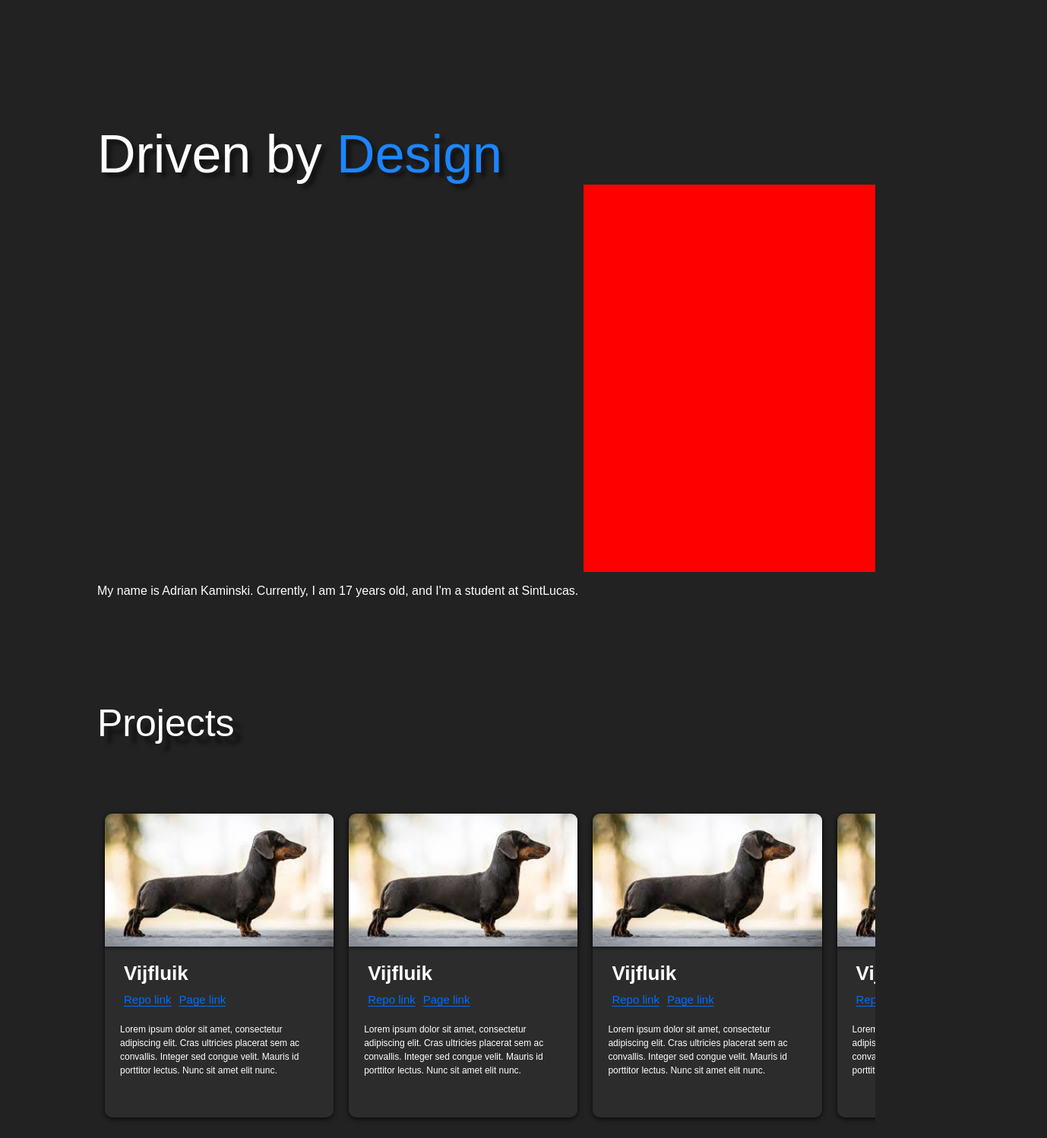
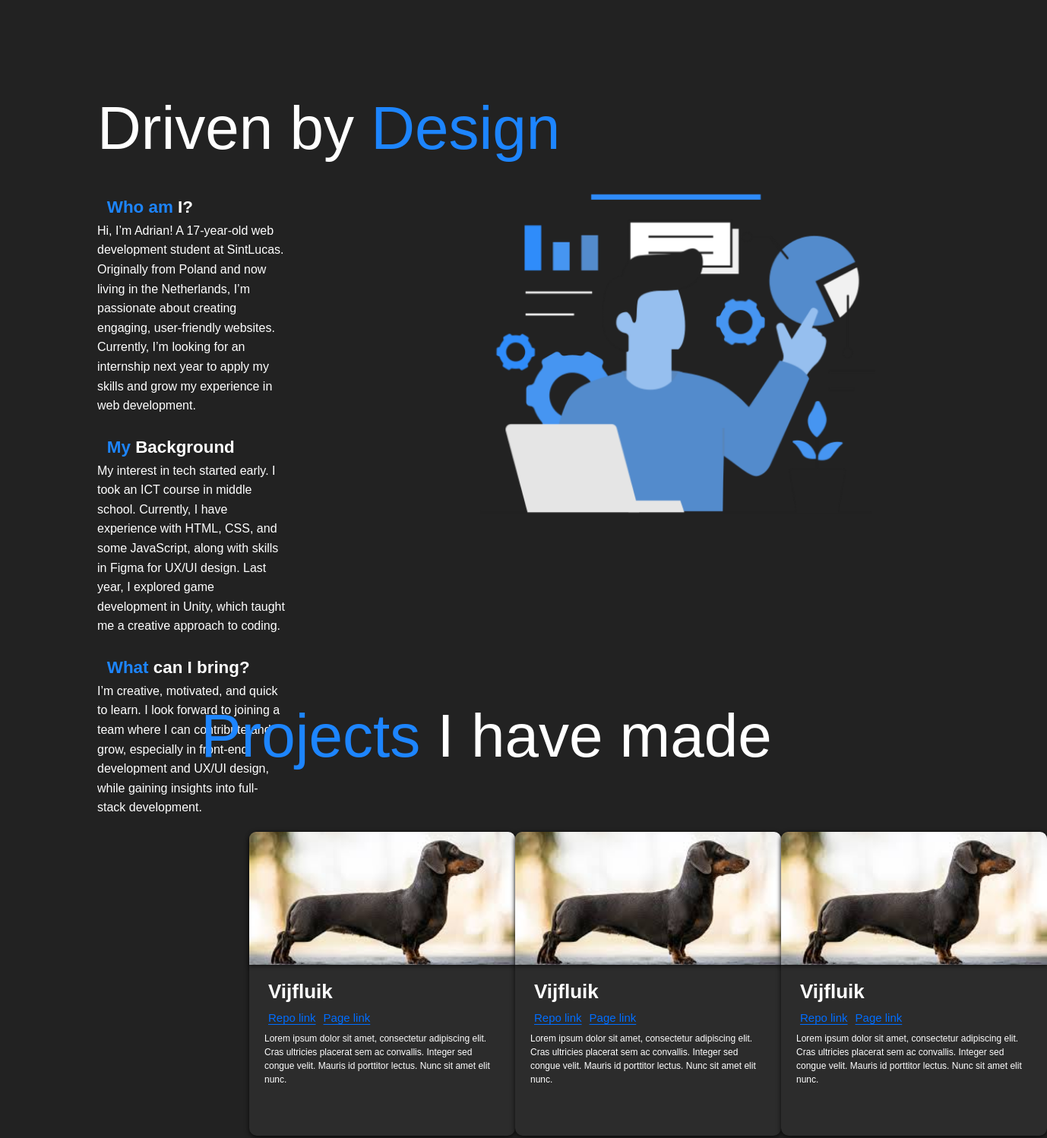
Before and after one commit to akaminski07/Portfolio, a plain HTML site: page index.html in a window 1280 px wide. Shown: the part 970-2468 px from the top of the page at 76% size, 1378 px wide, since content can reach past the window. Drawn offline with Linux system fonts and the light colour scheme; a web font is replaced by a local one.

Commit message:
Finished About Page, updated Projects

```diff
--- a/css/style.css
+++ b/css/style.css
@@ -22,21 +22,43 @@ body {
     align-items: flex-start; /* Align text to the left */
 }
 
+.aboutContainer{
+    display: flex;
+    align-items: flex-start;
+    gap: 20vw;
+    margin-top: 5vh;
+}
+
 .myNameIs{
     font-size: 2.5rem;
     text-shadow: 4px 4px 5px rgba(0, 0, 0, 0.5);
 }
 
-.bigText {
-    font-size: 90px;
+.homeTitle {
+    font-size: 80px;
     text-shadow: 6px 6px 5px rgba(0, 0, 0, 0.5);
     height: fit-content;
+    margin-left: 3vw;
 }
 
-.about .bigText {
-    margin-top: 20vh;
-    font-size: 70px;
+.aboutTitle {
+    margin-top: 15vh;
+    font-size: 80px;
 }
+
+.contactTitle {
+
+}
+
+.projectsTitle{
+    display: flex;
+    font-size: 80px;
+    justify-content: center;
+    height: fit-content;
+    margin-top: 15vh;
+    margin-bottom: 10vh;
+}
+
 
 #navbar {
     display: grid; /* Use CSS Grid */
@@ -89,7 +111,7 @@ body {
 .introduction {
     justify-content: flex-end;
     font-size: 12px;
-    margin-left: 26vw;
+    margin-left: 22vw;
     text-align: justify;
     line-height: 1.6;
 }
@@ -99,7 +121,7 @@ body {
     width: fit-content;
     height: fit-content;
     justify-content: space-between;
-    margin-top: 2vh;
+    margin: 2vh 0 0 3vw;
     gap: 2vw;
 }
 
@@ -125,6 +147,7 @@ body {
     height: 50px;
     background-position: center;
     background-repeat: no-repeat;
+
 }
 
 #email:hover, #ghIcon:hover, #inIcon:hover{
@@ -137,36 +160,77 @@ body {
     display: flex;
     flex-direction: column;
     margin: 0 10vw;
-    height: 100vh; /* Full viewport height */
+    box-sizing: border-box;
 
-    box-sizing: border-box;
+}
+
+.fullViewWidth{
+    height: 100vh;
+}
+
+.fitContent{
+    height: fit-content;
+}
+
+
+
+.aboutImage{
+    background-image: url("../img/aboutImage.png");
+    background-size: contain;
+    width: 520px;
+    height: 520px;
+    margin-top: -6vh;
+
+}
+
+.about h1{
+    font-size: 1.4rem;
+   /* color: #1D85FF;*/
+    margin: 0 0 0 1vw;
+
+}
+
+p{
+    margin:  0;
+    padding: 0;
+}
+
+.about p{
+    margin: 0 0 1.5em 0;
+}
+
+.aboutText {
+    flex: 1; /* Allow text container to take available space */
+    line-height: 1.6;
+    font-size: 16px;
+    color: white;
+    margin: 0;
+
 }
 
 #cards {
-    margin-top: 10vh; /* Margin above the cards section */
-    display: flex; /* Use flexbox to arrange items in a row */
-    overflow-x: auto; /* Enable horizontal scrolling */
-    padding: 10px; /* Padding around the cards container */
-    gap: 20px; /* Space between cards */
-    max-width: 100%; /* Ensure it takes full width of the container */
+    margin-top: 0; /* Margin above the cards section */
+    display: grid; /* Use flexbox to arrange items in a row */
+    grid-template-columns: repeat(3, 1fr);
+    padding: 0 200px; /* Padding around the cards container */
+    gap: 50px 0; /* Space between cards */
 }
 
 .card {
     display: flex;
+    width: 350px;
     background-color: #2c2c2c;
     justify-content: flex-start;
     flex-direction: column;
     border-radius: 10px;
     height: 400px;
     color: black;
-    min-width: 30%; /* Ensures cards have a minimum width */
     box-shadow: 0 2px 6px rgba(0, 0, 0, 0.75) /* Optional: Add shadow for depth */
-
 }
 
 @media (min-width: 1900px) {
-    .bigText {
-        font-size: 100px; /* Increase font size for desktop */
+    .homeTitle, .projectsTitle, .aboutTitle, .contactTitle {
+        font-size: 90px; /* Increase font size for desktop */
     }
 
     .cardHeader {
@@ -182,9 +246,6 @@ body {
         width: 55px;
         height: 55px;
     }
-
-
-
 
 
 }
@@ -235,16 +296,15 @@ body {
     box-shadow: 0 2px 5px rgba(0, 0, 0, 0.5);
 }
 
-.title {
-    display: flex;
-    justify-content: flex-start;
-    font-size: 50px;
-    text-shadow: 10px 10px 5px rgba(0, 0, 0, 0.5);
-    height: fit-content;
-    margin-top: 15vh;
+
+
+.contact .title{
+
 }
 
 mark{
     color: #1D85FF;
     background: none;
+
+
 }
--- a/index.html
+++ b/index.html
@@ -19,12 +19,11 @@
     <li id="contact">Contact</li>
 </ul>
 
-
-<div class="home">
+<div class="home fullViewWidth">
     <div class="jumbotron">
-        <div class="textContainer">
+        <div class="homeContainer">
         <div class="myNameIs">Hello, my <mark>name</mark> is</div>
-        <div class="bigText">Adrian<br>Kaminski</div>
+        <div class="homeTitle">Adrian<br>Kaminski</div>
             <div class="mediaButtons">
                 <a id="inIcon" class="socialIcons" href="https://www.linkedin.com/in/adrian-kami%C5%84ski-374aab2bb/" target="_blank"></a>
                 <a id="ghIcon" class="socialIcons" href="https://github.com/akaminski07" target="_blank"></a>
@@ -44,16 +43,29 @@
 
 </div>
 
-<div class="about">
-    <div class="textContainer">
-        <div class="bigText">Driven by <mark>Design</mark></div>
+<div class="about fullViewWidth">
+    <div class="aboutTitle">Driven by <mark>Design</mark></div>
+    <div class="aboutContainer">
+
+        <div class="aboutText">
+            <h1><mark>Who am</mark> I?</h1>
+        <p>Hi, I’m Adrian! A 17-year-old web development student at SintLucas. Originally from Poland and now living in the Netherlands,
+            I’m passionate about creating engaging, user-friendly websites. Currently, I’m looking for an internship next year to apply my skills
+            and grow my experience in web development.</p>
+        <h1><mark>My</mark> Background</h1>
+            <p>My interest in tech started early. I took an ICT course in middle school. Currently, I have experience with HTML, CSS, and some JavaScript, along with skills in Figma for UX/UI design. Last year, I explored game development in Unity, which taught me a creative approach to coding. </p>
+        <h1><mark>What</mark> can I bring?</h1>
+            <p>I’m creative, motivated, and quick to learn. I look forward to joining a team where I can contribute and grow, especially in front-end development and UX/UI design, while gaining insights into full-stack development.</p>
+        </div>
+        <div class="aboutImage"></div>
     </div>
-    <div style="height: 80vh; width: 30vw; background-color: red; align-self: flex-end;"></div>
-    <p>My name is Adrian Kaminski. Currently, I am 17 years old, and I'm a student at SintLucas.</p>
 </div>
 
-<div class="projects">
-    <div class="title">Projects</div>
+
+<div class="projects fitContent">
+    <div class="projectsTitle">
+        <p><mark>Projects</mark> I have made</p>
+    </div>
     <div id="cards">
         <div class="card">
             <div class="cardImage1"></div>
@@ -115,12 +127,24 @@
                 sed congue velit. Mauris id porttitor lectus. Nunc sit amet elit nunc.</p>
         </div>
 
+        <div class="card">
+            <div class="cardImage1"></div>
+            <p class="cardHeader">Vijfluik</p>
+            <div class="test">
+                <a href="" class="cardLink">Repo link</a>
+                <a href="" class="cardLink">Page link</a>
+            </div>
+            <p class="cardText">Lorem ipsum dolor sit amet, consectetur adipiscing elit. Cras ultricies placerat sem ac convallis.
+                Integer
+                sed congue velit. Mauris id porttitor lectus. Nunc sit amet elit nunc.</p>
+        </div>
+
 
     </div>
 </div>
 
-<div class="contact">
-    <div class="title">Contact</div>
+<div class="contact fullViewWidth">
+    <div class="projectsTitle"><p><mark>Let's</mark> Connect</p></div>
 </div>
 
 
```
Also changed, not shown: img/aboutImage.png (added).
